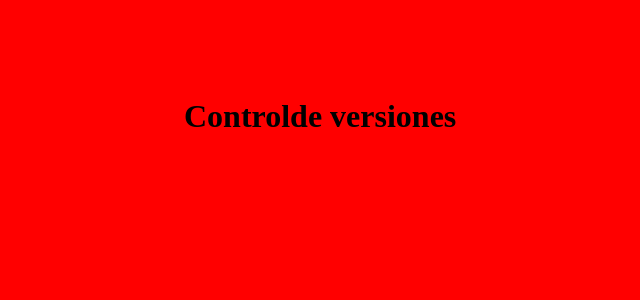
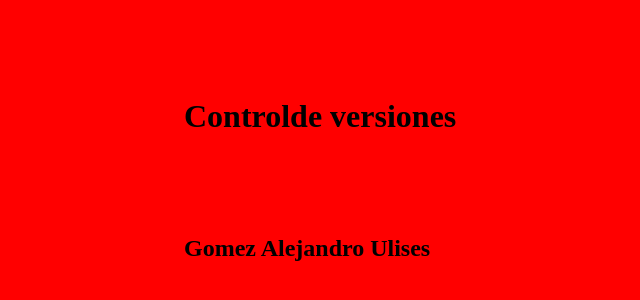
Before and after one commit to AndresTorres9011/TP_SO_I4_Equipo_100, a plain HTML site: page index.html in a window 1280 px wide. Shown: the part 102-402 px from the top of the page, without its empty margins (116-756 px from the left). Drawn offline with Linux system fonts and the light colour scheme.

Commit message:
Agrega Apellido y nombre al html

```diff
--- a/index.html
+++ b/index.html
@@ -8,5 +8,6 @@
 </head>
 <body>
 <h1>Controlde versiones</h1>
+<h2>Gomez Alejandro Ulises</h2>
 </body>
 </html>
```
